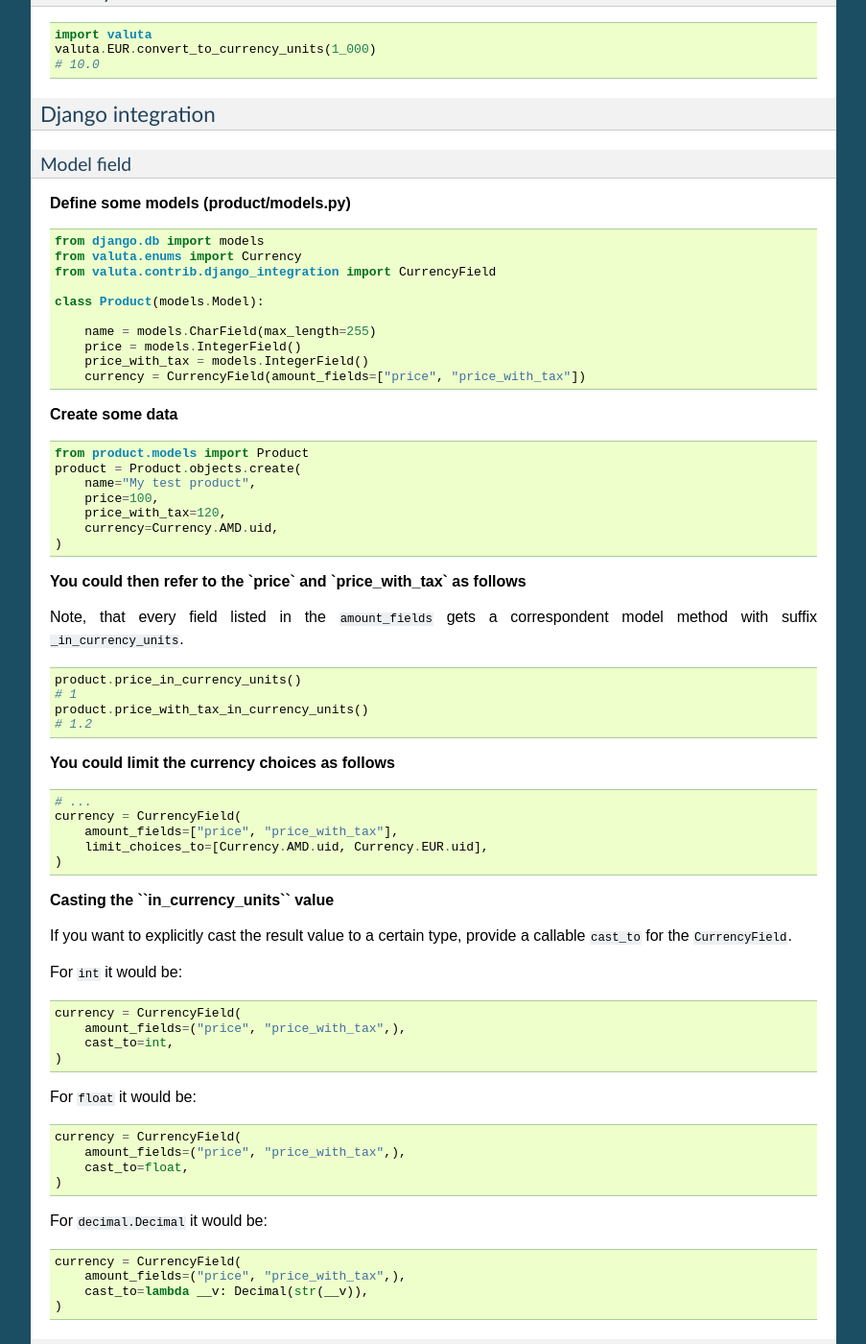
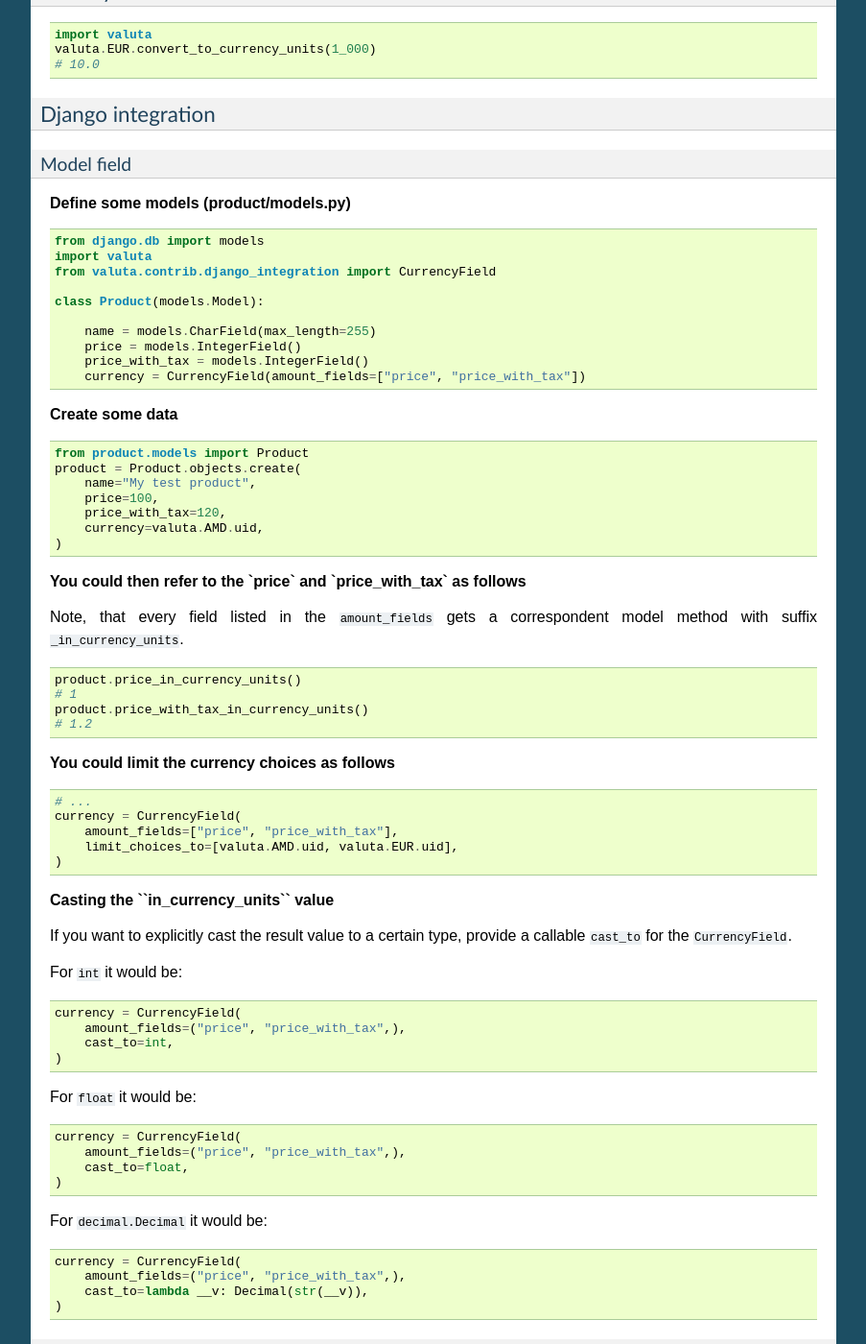
Before and after one commit to barseghyanartur/valuta, a Sphinx documentation site: the page built from docs/index.rst, in a window 1280 px wide and 1400 px high, scrolled down 720 px. Shown: the whole window at 96% size, without its empty margins (198-1101 px from the left). Built offline with Sphinx 7.4.7, drawn with Linux system fonts in a browser that asks for light colours.

Commit message:
Update index.rst

```diff
--- a/docs/index.rst
+++ b/docs/index.rst
@@ -69,7 +69,7 @@
 .. code-block:: python
 
     from django.db import models
-    from valuta.enums import Currency
+    import valuta
     from valuta.contrib.django_integration import CurrencyField
 
     class Product(models.Model):
@@ -88,7 +88,7 @@
         name="My test product",
         price=100,
         price_with_tax=120,
-        currency=Currency.AMD.uid,
+        currency=valuta.AMD.uid,
     )
 
 **You could then refer to the `price` and `price_with_tax` as follows**
@@ -110,7 +110,7 @@
     # ...
     currency = CurrencyField(
         amount_fields=["price", "price_with_tax"],
-        limit_choices_to=[Currency.AMD.uid, Currency.EUR.uid],
+        limit_choices_to=[valuta.AMD.uid, valuta.EUR.uid],
     )
 
 **Casting the ``in_currency_units`` value**
```
